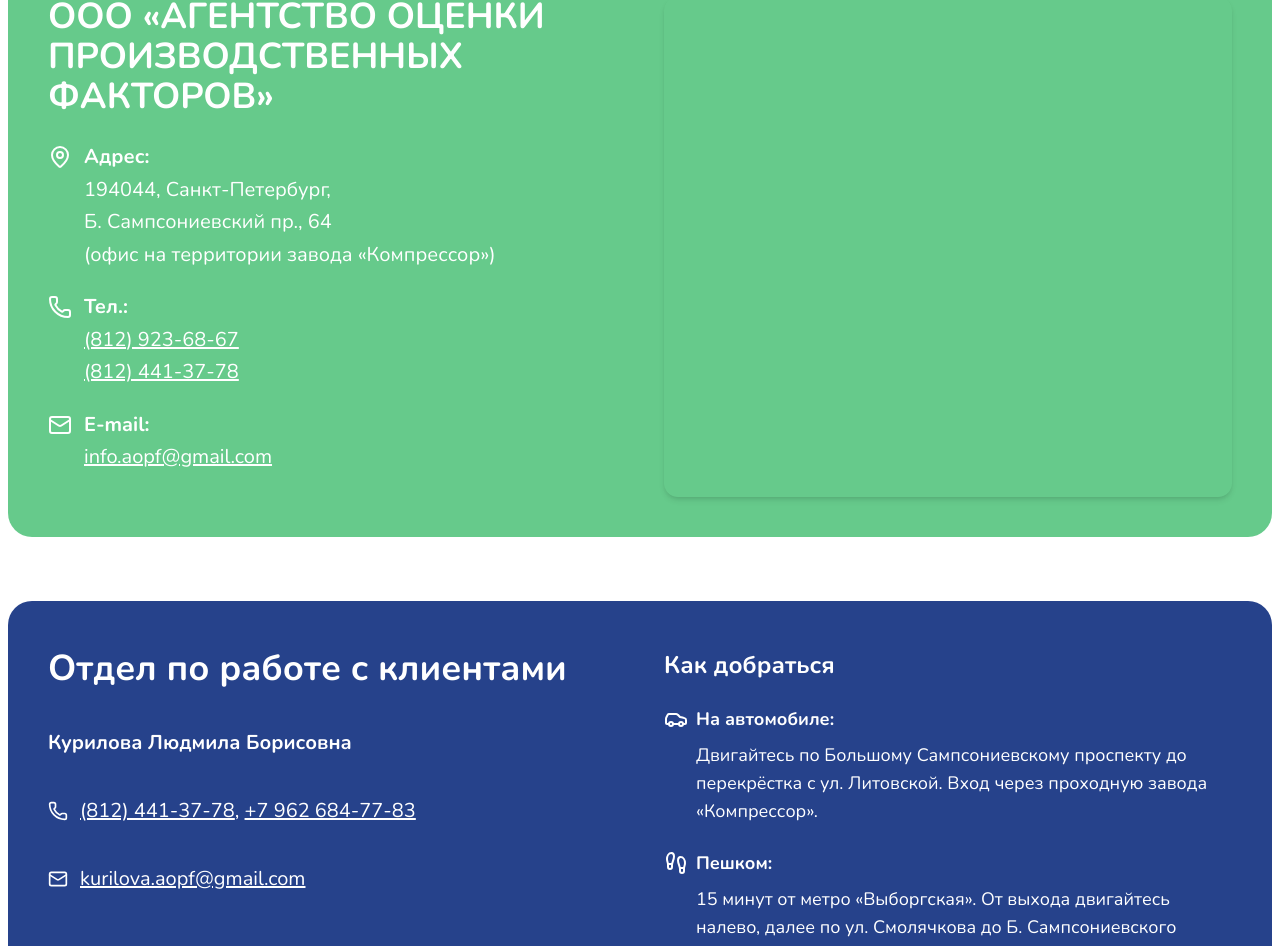
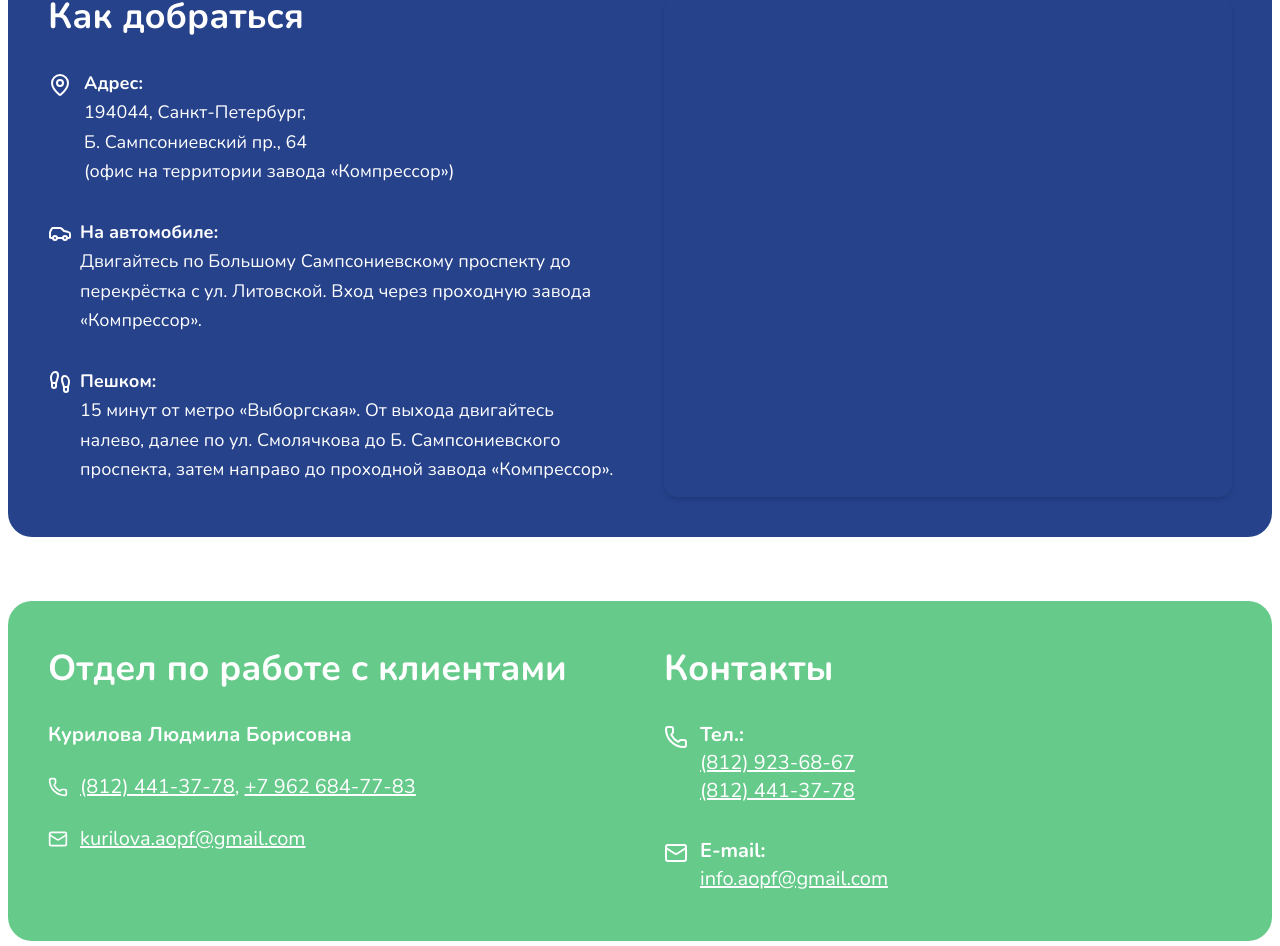
Before and after one commit to lgetester2019/AOPF, a Next.js app: page /contacts in a window 1280 px wide. Shown: the part 187-1133 px from the top of the page. Built offline with nearby package versions, Linux system fonts and the light colour scheme.

Commit message:
updated contacts page layout

```diff
--- a/src/app/contacts/page.tsx
+++ b/src/app/contacts/page.tsx
@@ -2,6 +2,7 @@
 import { MapPin, Phone, Mail, Car, Footprints } from 'lucide-react';
 import Header from '@/components/Header';
 import Footer from '@/components/Footer';
+import ContactForm from "@/components/ContactForm";
 
 export const metadata = {
     title: "Контакты | Агентство оценки производственных факторов — Санкт-Петербург",
@@ -9,53 +10,57 @@ export const metadata = {
         "Свяжитесь с нами: адрес, телефоны, e-mail, карта проезда. ООО «Агентство оценки производственных факторов» — официальный офис в Санкт-Петербурге.",
 };
 
-
 export default function ContactsPage() {
     return (
         <>
             <Header/>
 
-            {/* Основной контактный блок */}
-            <section className=" px-2 my-16 mt-36  ">
-                <div
-                    className="max-w-[1350px] rounded-3xl text-white bg-green-600/60 py-10 px-4 sm:px-6 md:px-10 mx-auto grid grid-cols-1 md:grid-cols-2 gap-10 md:gap-12 items-start">
-                    <div>
-                        <h2 className="text-2xl sm:text-3xl md:text-4xl font-bold mb-6">
-                            ООО «АГЕНТСТВО ОЦЕНКИ ПРОИЗВОДСТВЕННЫХ ФАКТОРОВ»
+            {/* 🟩 Зелёный блок: Адрес + Как добраться + Карта */}
+            <section className="px-2 mt-36 my-16">
+                <div className="max-w-[1350px] rounded-3xl text-white bg-[#26428b] py-10 px-4 sm:px-6 md:px-10 mx-auto grid grid-cols-1 md:grid-cols-2 gap-10 md:gap-12 items-start">
+
+                    {/* Левая колонка: Адрес + Как добраться */}
+                    <div className="space-y-8 text-sm sm:text-base md:text-lg leading-relaxed">
+                        <h2 className="text-2xl sm:text-3xl md:text-4xl font-bold">
+                            Как добраться
                         </h2>
 
-                        <div className="space-y-5 text-sm sm:text-base md:text-xl leading-relaxed">
-                            <p className="flex items-start gap-3">
-                                <MapPin className="mt-1 flex-shrink-0" size={24}/>
-                                <span>
-                  <strong>Адрес:</strong><br/>
-                  194044, Санкт-Петербург,<br/>
-                  Б. Сампсониевский пр., 64<br/>
-                  (офис на территории завода «Компрессор»)
-                </span>
+                        <div className="flex items-start gap-3">
+                            <MapPin className="mt-1 flex-shrink-0" size={24}/>
+                            <span>
+                                <strong>Адрес:</strong><br/>
+                                194044, Санкт-Петербург,<br/>
+                                Б. Сампсониевский пр., 64<br/>
+                                (офис на территории завода «Компрессор»)
+                            </span>
+                        </div>
+
+                        {/* На автомобиле */}
+                        <div>
+                            <div className="flex items-center gap-2 font-semibold">
+                                <Car className="h-6 w-6"/>
+                                <span>На автомобиле:</span>
+                            </div>
+                            <p className="pl-8">
+                                Двигайтесь по Большому Сампсониевскому проспекту до перекрёстка с ул. Литовской.
+                                Вход через проходную завода «Компрессор».
                             </p>
+                        </div>
 
-                            <p className="flex items-start gap-3">
-                                <Phone className="mt-1 flex-shrink-0" size={24}/>
-                                <span>
-                  <strong>Тел.:</strong><br/>
-                  <a href="tel:+78129236867" className="underline hover:text-green-300">(812) 923-68-67</a><br/>
-                  <a href="tel:+78124413778" className="underline hover:text-green-300">(812) 441-37-78</a>
-                </span>
-                            </p>
-
-                            <p className="flex items-start gap-3">
-                                <Mail className="mt-1 flex-shrink-0" size={24}/>
-                                <span>
-                  <strong>E-mail:</strong><br/>
-                  <a href="mailto:info.aopf@gmail.com" className="underline hover:text-green-300">
-                    info.aopf@gmail.com
-                  </a>
-                </span>
+                        {/* Пешком */}
+                        <div>
+                            <div className="flex items-center gap-2 font-semibold">
+                                <Footprints className="h-6 w-6"/>
+                                <span>Пешком:</span>
+                            </div>
+                            <p className="pl-8">
+                                15 минут от метро «Выборгская». От выхода двигайтесь налево, далее по ул. Смолячкова
+                                до Б. Сампсониевского проспекта, затем направо до проходной завода «Компрессор».
                             </p>
                         </div>
                     </div>
 
+                    {/* Правая колонка: Карта */}
                     <div className="w-full h-[250px] sm:h-[400px] md:h-[500px] rounded-xl overflow-hidden shadow-md">
                         <iframe
                             src="https://yandex.ru/map-widget/v1/?ll=30.342882%2C59.973558&mode=routes&rtext=59.971199%2C30.347189~59.976427%2C30.338092&rtt=auto"
@@ -69,23 +74,23 @@ export default function ContactsPage() {
                 </div>
             </section>
 
-            {/* Объединённый блок: Клиентский отдел + Как добраться */}
-            <section
-                className="px-2">
-                <div className="bg-[#26428b] text-white py-12 px-4 sm:px-6 md:px-10 rounded-3xl max-w-[1350px] mx-auto mb-20 grid grid-cols-1 md:grid-cols-2 gap-12">
+            {/* 🔵 Синий блок: Клиентский отдел + Основные контакты */}
+            <section className="px-2 mb-20">
+                <div className=" bg-green-600/60  text-white py-12 px-4 sm:px-6 md:px-10 rounded-3xl max-w-[1350px] mx-auto grid grid-cols-1 md:grid-cols-2 gap-12">
+
                     {/* Клиентский отдел */}
-                    <div className="space-y-10">
+                    <div className="space-y-8">
                         <h3 className="text-2xl sm:text-3xl md:text-4xl font-bold">Отдел по работе с клиентами</h3>
 
-                        <div className="space-y-10 text-sm sm:text-base md:text-xl">
+                        <div className="space-y-6 text-sm sm:text-base md:text-xl">
                             <p className="font-semibold">Курилова Людмила Борисовна</p>
 
                             <div className="flex items-center gap-3">
                                 <Phone size={20}/>
                                 <span>
-                  <a href="tel:+78124413778" className="underline hover:text-green-300">(812) 441-37-78</a>,{' '}
+                                    <a href="tel:+78124413778" className="underline hover:text-green-300">(812) 441-37-78</a>,{' '}
                                     <a href="tel:+79626847783" className="underline hover:text-green-300">+7 962 684-77-83</a>
-                </span>
+                                </span>
                             </div>
 
                             <div className="flex items-center gap-3">
@@ -97,40 +102,32 @@ export default function ContactsPage() {
                         </div>
                     </div>
 
-                    {/* Как добраться */}
-                    <div className="space-y-6">
-                        <h4 className="text-xl md:text-2xl font-bold">Как добраться</h4>
+                    {/* Общие контакты */}
+                    <div className="space-y-8 text-sm sm:text-base md:text-xl">
+                        <h3 className="text-2xl sm:text-3xl md:text-4xl font-bold">Контакты</h3>
 
-                        <div className="space-y-6 text-sm sm:text-base md:text-lg">
-                            {/* На автомобиле */}
-                            <div className="space-y-2">
-                                <div className="flex items-center gap-2 font-semibold">
-                                    <Car className="h-6 w-6" />
-                                    <span>На автомобиле:</span>
-                                </div>
-                                <p className="pl-8">
-                                    Двигайтесь по Большому Сампсониевскому проспекту до перекрёстка с ул. Литовской.
-                                    Вход через проходную завода «Компрессор».
-                                </p>
-                            </div>
+                        <p className="flex items-start gap-3">
+                            <Phone className="mt-1 flex-shrink-0" size={24}/>
+                            <span>
+                                <strong>Тел.:</strong><br/>
+                                <a href="tel:+78129236867" className="underline hover:text-green-300">(812) 923-68-67</a><br/>
+                                <a href="tel:+78124413778" className="underline hover:text-green-300">(812) 441-37-78</a>
+                            </span>
+                        </p>
 
-                            {/* Пешком */}
-                            <div className="space-y-2">
-                                <div className="flex items-center gap-2 font-semibold">
-                                    <Footprints className="h-6 w-6" />
-                                    <span>Пешком:</span>
-                                </div>
-                                <p className="pl-8">
-                                    15 минут от метро «Выборгская». От выхода двигайтесь налево, далее по ул. Смолячкова
-                                    до Б. Сампсониевского проспекта, затем направо до проходной завода «Компрессор».
-                                </p>
-                            </div>
-                        </div>
+                        <p className="flex items-start gap-3">
+                            <Mail className="mt-1 flex-shrink-0" size={24}/>
+                            <span>
+                                <strong>E-mail:</strong><br/>
+                                <a href="mailto:info.aopf@gmail.com" className="underline hover:text-green-300">
+                                    info.aopf@gmail.com
+                                </a>
+                            </span>
+                        </p>
                     </div>
-
                 </div>
             </section>
-
+            <ContactForm />
             <Footer/>
         </>
     );
```
